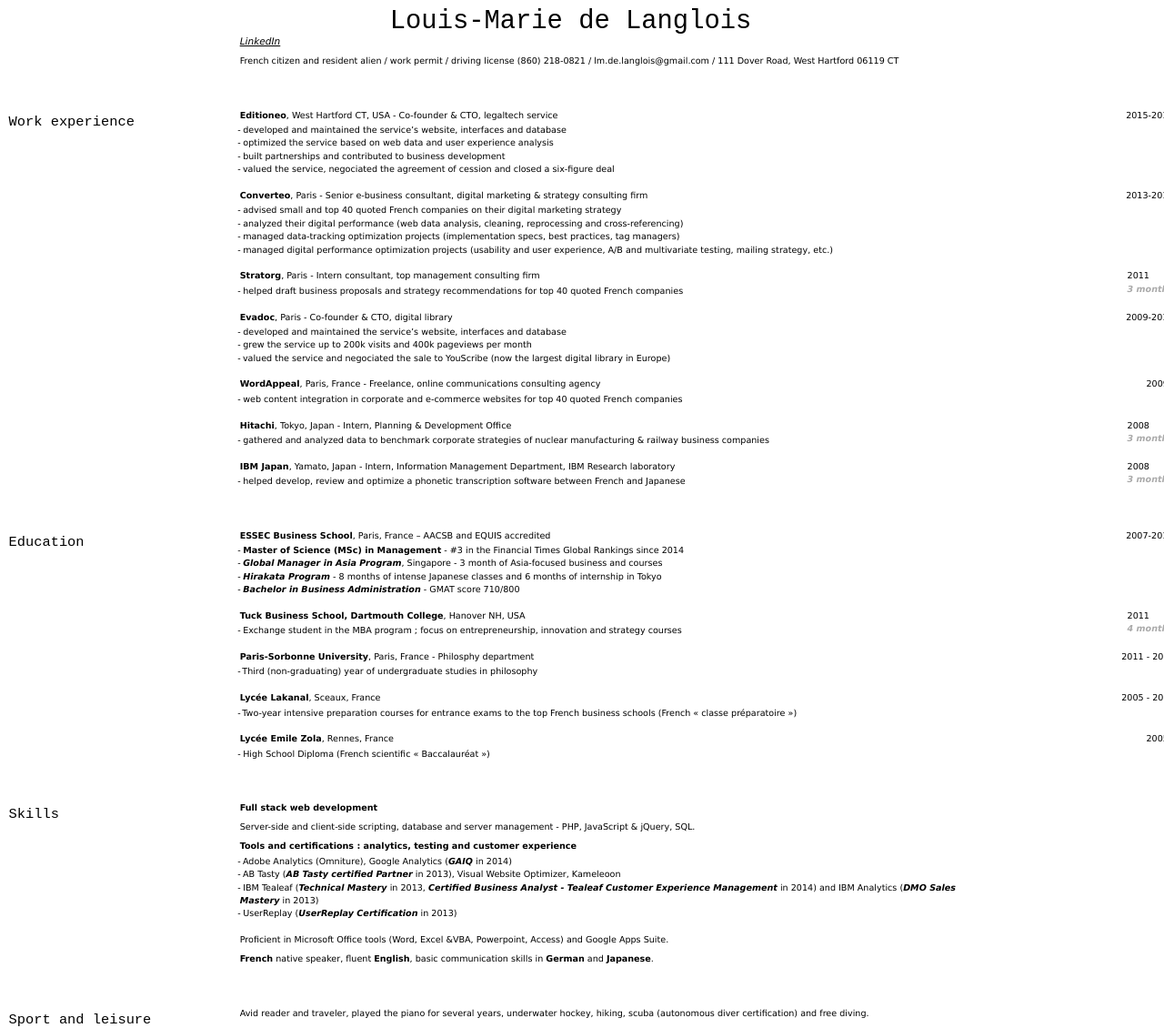
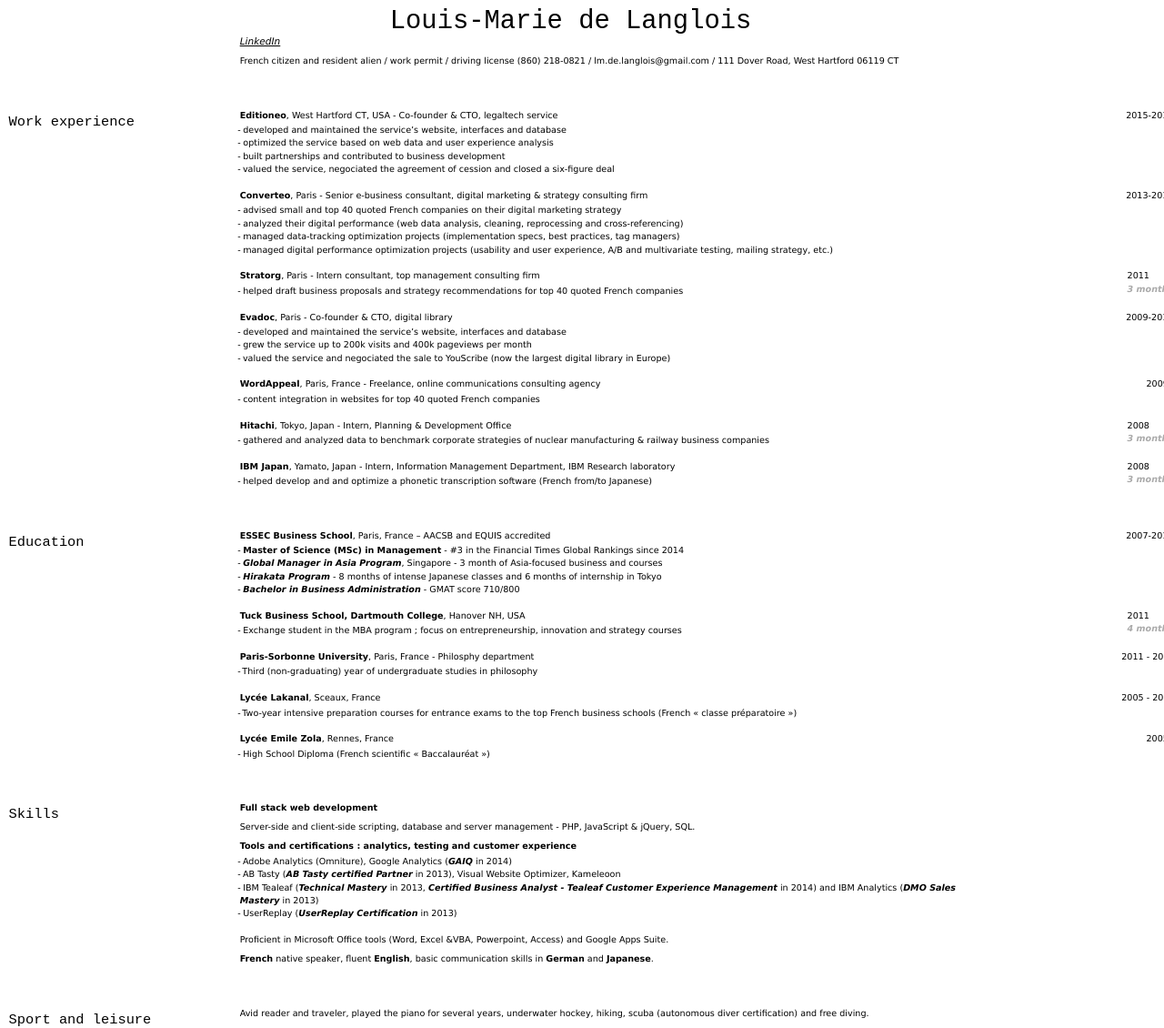
Before and after one commit to elipapa/markdown-cv, a Jekyll site: the page built from index.md, in a window 1280 px wide. Shown: the whole page at 91% size. Built offline with Jekyll 4.4.1, drawn with Linux system fonts in a browser that asks for light colours.

Commit message:
Update index.md

```diff
--- a/index.md
+++ b/index.md
@@ -41,7 +41,7 @@
 > 2009
 
 __WordAppeal__, Paris, France - Freelance, online communications consulting agency
-- web content integration in corporate and e-commerce websites for top 40 quoted French companies
+- content integration in websites for top 40 quoted French companies
 
 > 2008 _3 months_
 
@@ -51,7 +51,7 @@
 > 2008 _3 months_
 
 __IBM Japan__, Yamato, Japan - Intern, Information Management Department, IBM Research laboratory
-- helped develop, review and optimize a phonetic transcription software between French and Japanese
+- helped develop and and optimize a phonetic transcription software (French from/to Japanese)
 
 ## Education
 
```
